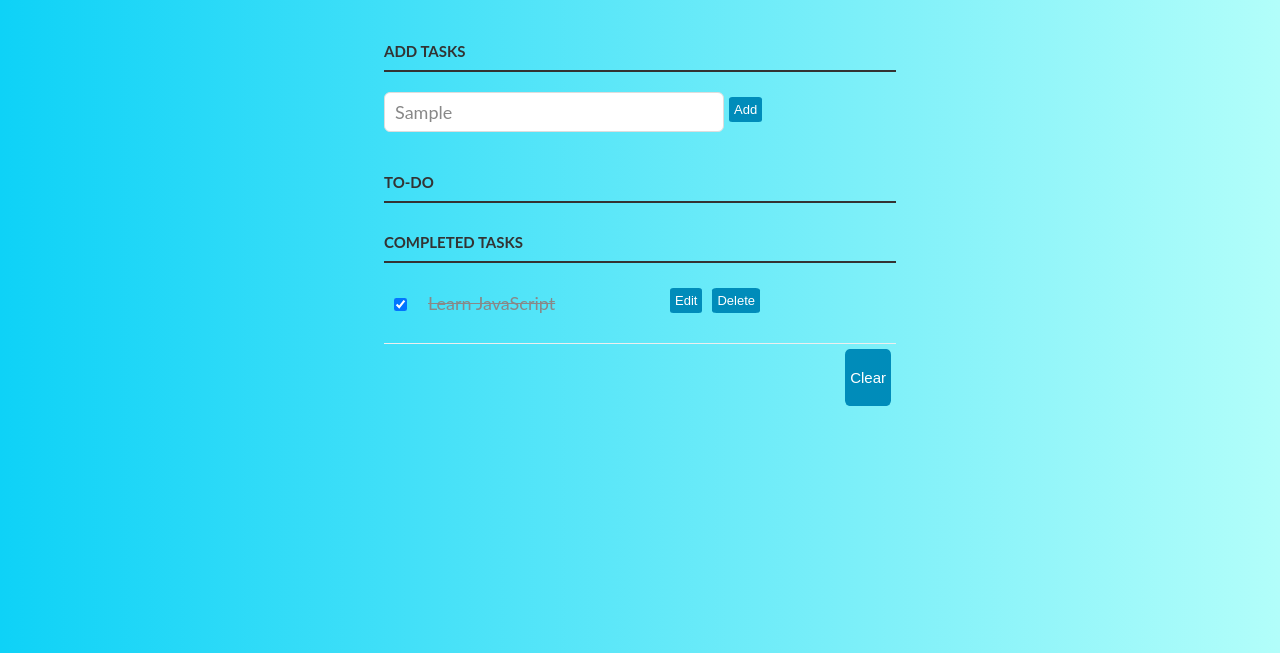
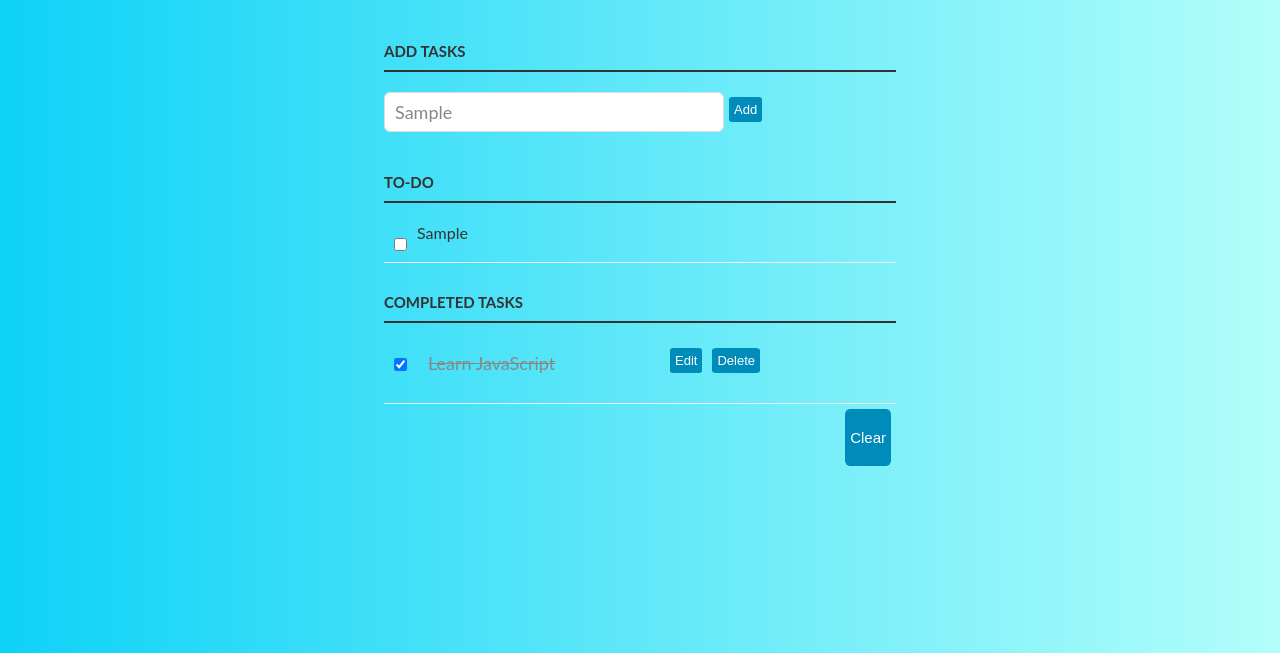
Before and after one commit to kasibz/Todo, a plain HTML site: page index.html in a window 1280 px wide. Both pictures are taken after typing "Sample" into the empty fields and a click on the button "Add". Shown: the part 147-800 px from the top of the page. Drawn offline with Linux system fonts and the light colour scheme.

Commit message:
add button appends new item

```diff
--- a/index.html
+++ b/index.html
@@ -13,7 +13,7 @@
             <p>
                 <label for="new-task">Add Tasks</label>
                 <input id="new-task" type="text">
-                <button>Add</button>
+                <button id="add-Btn">Add</button>
             </p>
         </div>
         <div class="section2">
--- a/script.js
+++ b/script.js
@@ -0,0 +1,29 @@
+// To start off, let’s define the list of features our to-do list app has:
+// o	Add a task
+// o	Edit a task
+// o	Mark tasks as done
+// o	Delete a task
+// o	Clear all tasks
+// First off, out to do list app must need an option that we can add a task to the list, and later on, we can edit the task as we want. Next, after finishing a task, we should mark it as complete and move this task to another section. Also, we want to make our app more flexible, so we add another option to delete an unfinished task. After all, when the list becomes too verbose, we have a last option to clear all the tasks, both completed and uncompleted.
+
+
+// grab the add button and do something
+let addButton = document.getElementById('add-Btn')
+let addButtonInput = document.getElementById('new-task') // no Input yet so wait
+let taskList = document.getElementById('incomplete-tasks')
+
+// so this needs to append a check box ul type thing with text and two buttons to the section2
+addButton.addEventListener('click', () => {
+    taskList.appendChild(createTask(addButtonInput.value))
+})
+
+// lets write function to make the 'line' for the entries
+function createTask(text) {
+    let bullet = document.createElement("li")
+    let checkbox = document.createElement("input")
+    checkbox.type = "checkbox"
+    let txt = document.createTextNode(text)
+    bullet.appendChild(checkbox)
+    bullet.appendChild(txt)
+    return bullet
+}
```
